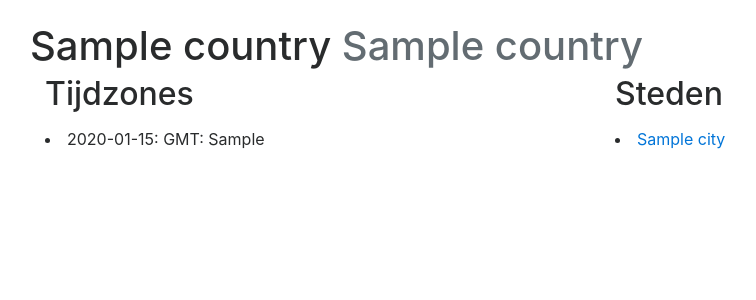
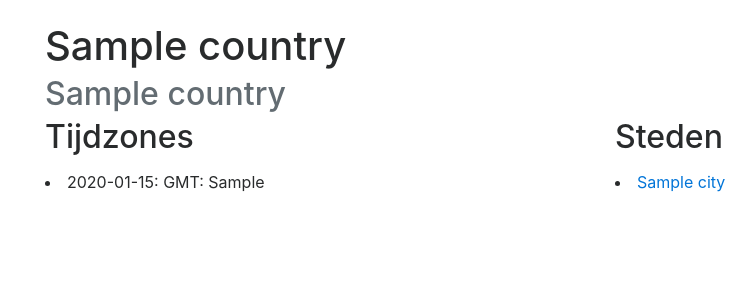
Before and after one commit to jelle82/timezones, a Python web app: template templates/country.html in a window 1280 px wide. Shown: the part 56-356 px from the top of the page, without its empty margins (40-796 px from the left). Run offline with Jinja, Linux system fonts and the light colour scheme; the template is opened without the code that fills it: most values are stand-ins (such as "Sample title", 1, 10 or a date in 2020); some libraries are stand-ins or nearby versions.

Commit message:
fixed inline heading in country.html

```diff
--- a/templates/city.html
+++ b/templates/city.html
@@ -5,7 +5,8 @@
      {% block container %}
 
       <div class="starter-template">
-        <h1>{{city.name}} ({{country.country}})</h1>
+        <h1>{{city.name}}</h1>
+        <h2>{{country.country}}</h2>
         <p class="lead">
 
 		{{poptext}}
--- a/templates/country.html
+++ b/templates/country.html
@@ -3,10 +3,11 @@
 {% block title %} {{ country.country }} {{ country.continent_name }} {% endblock %}
 
      {% block container %}
-
       	<div class="row">
-        	<h1>{{ country.country }} <span class="text-muted">{{ country.continent_name }}</span> </h1>
-	</div>
+          <div class="col">
+          <h1>{{ country.country }}</h1>
+          <h2 class="text-muted">{{ country.continent_name }}</h2>
+	       </div></div>
 	<div class="row">
 	<div class="col">
 <h2>Tijdzones</h2>
```
